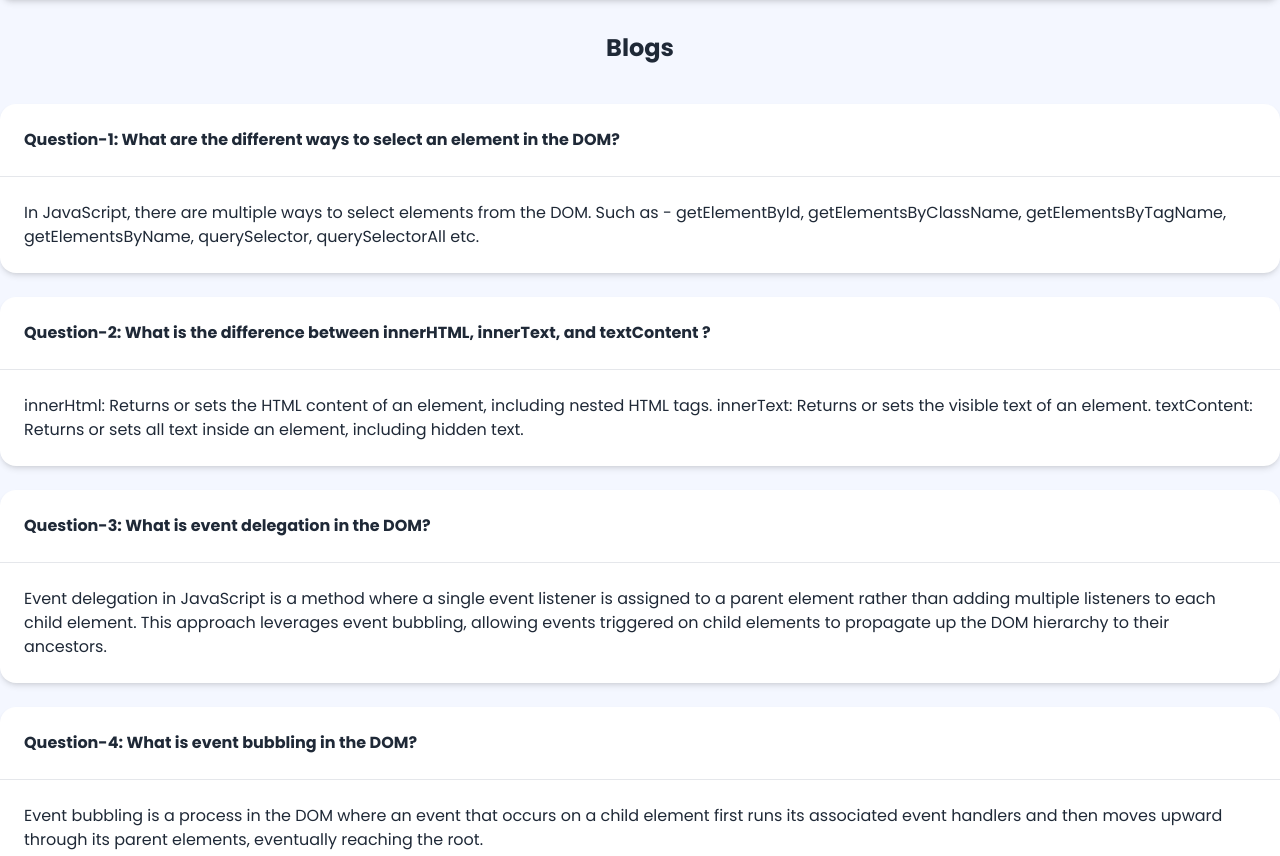
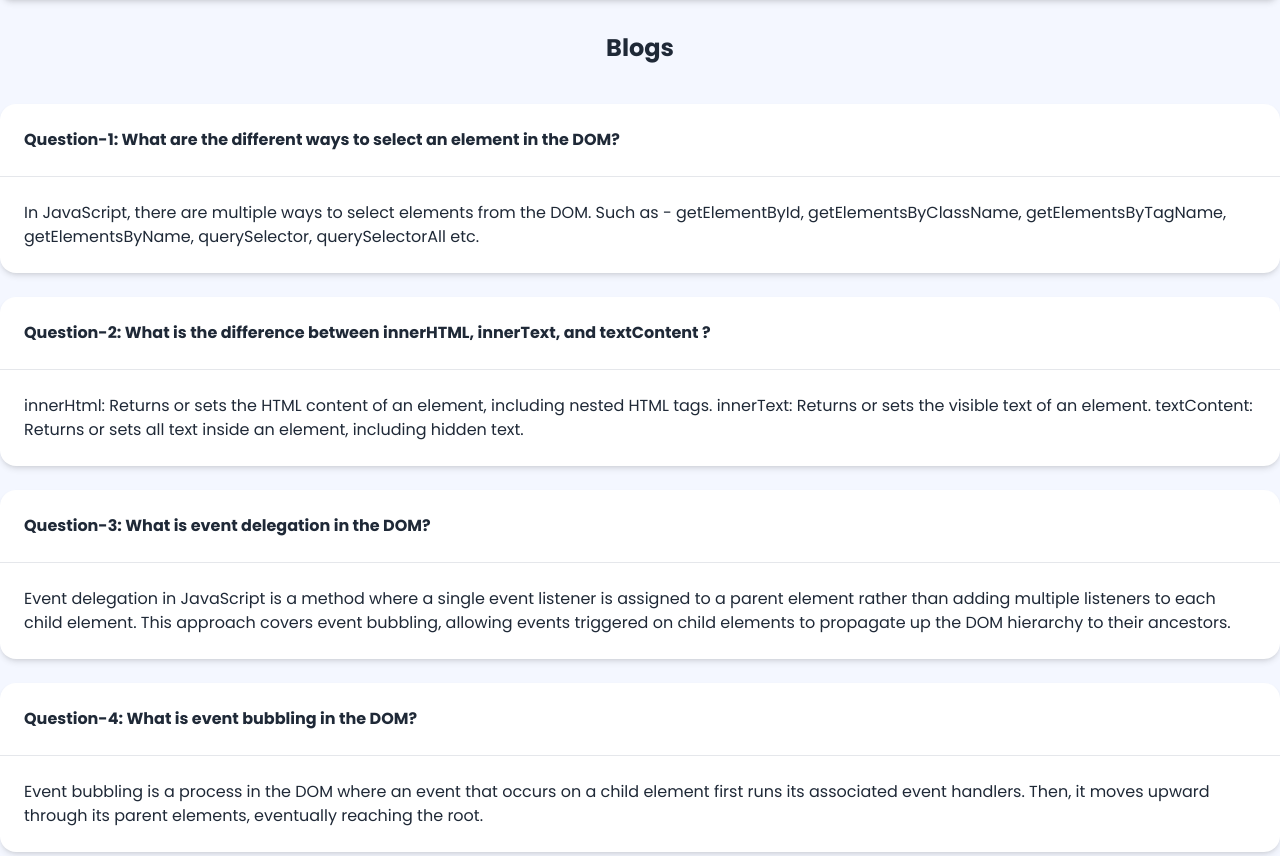
Before and after one commit to swarupSikder/A5-Dev-Board, a plain HTML site: page blogs.html in a window 1280 px wide. Shown: the part 96-952 px from the top of the page. Drawn offline with nearby package versions, Linux system fonts and the light colour scheme.

Commit message:
blogs are updated

```diff
--- a/blogs.html
+++ b/blogs.html
@@ -141,7 +141,7 @@
                 <hr class="my-0">
 
                 <p class="p-6">Event delegation in JavaScript is a method where a single event listener is assigned to a
-                    parent element rather than adding multiple listeners to each child element. This approach leverages
+                    parent element rather than adding multiple listeners to each child element. This approach covers
                     event bubbling, allowing events triggered on child elements to propagate up the DOM hierarchy to
                     their ancestors.</p>
 
@@ -155,7 +155,7 @@
                 <hr class="my-0">
 
                 <p class="p-6">Event bubbling is a process in the DOM where an event that occurs on a child element
-                    first runs its associated event handlers and then moves upward through its parent elements,
+                    first runs its associated event handlers. Then, it moves upward through its parent elements,
                     eventually reaching the root.</p>
 
             </div>
```
